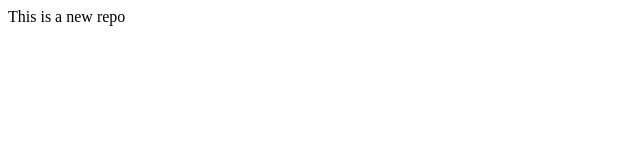
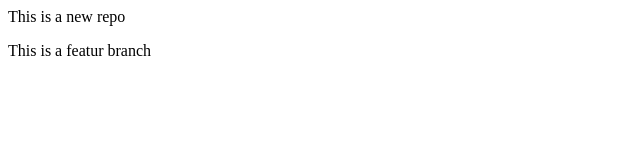
Before and after one commit to itzmepreeth/localrepo, a plain HTML site: page index.html in a window 1280 px wide. Shown: the whole page, without its empty margins (0-640 px from the left). Drawn offline with Linux system fonts and the light colour scheme.

Commit message:
Add new feature

```diff
--- a/index.html
+++ b/index.html
@@ -1 +1,2 @@
 <p>This is a new repo</p>
+<p>This is a featur branch</p>
```
